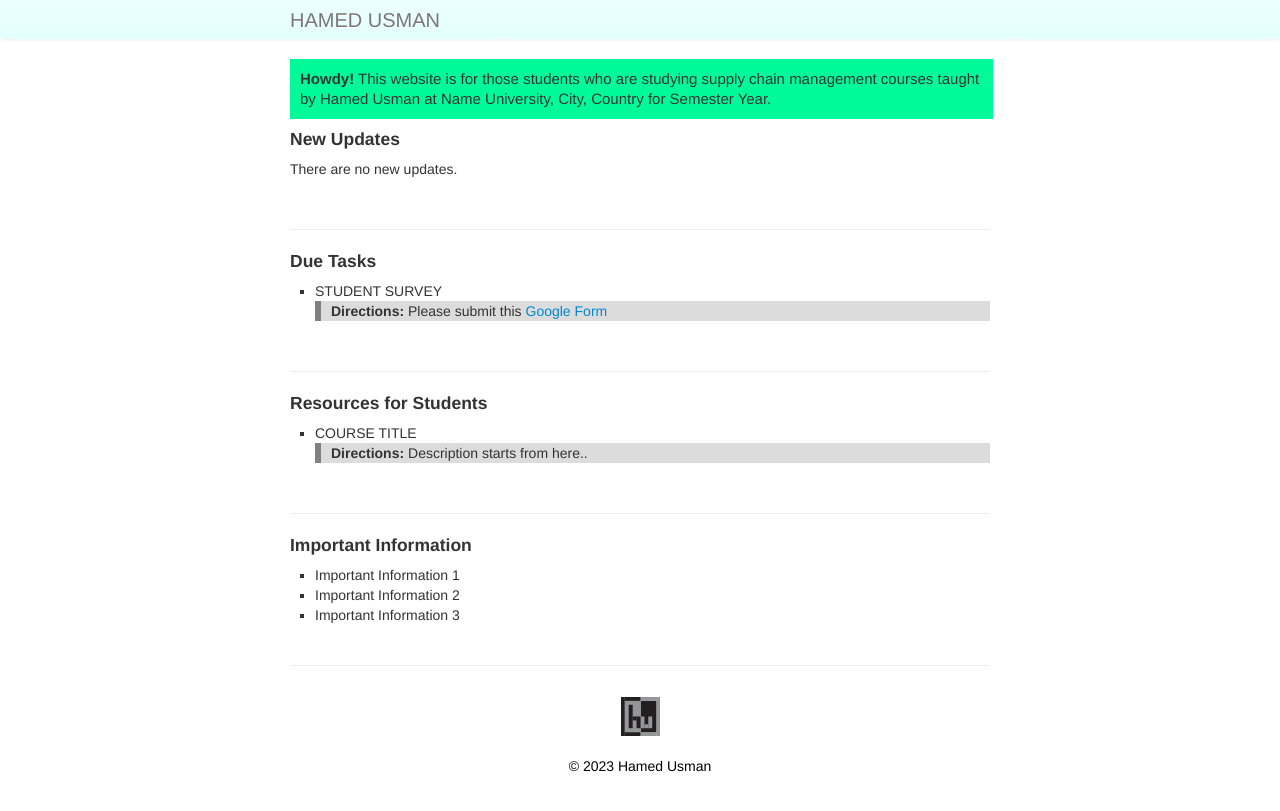
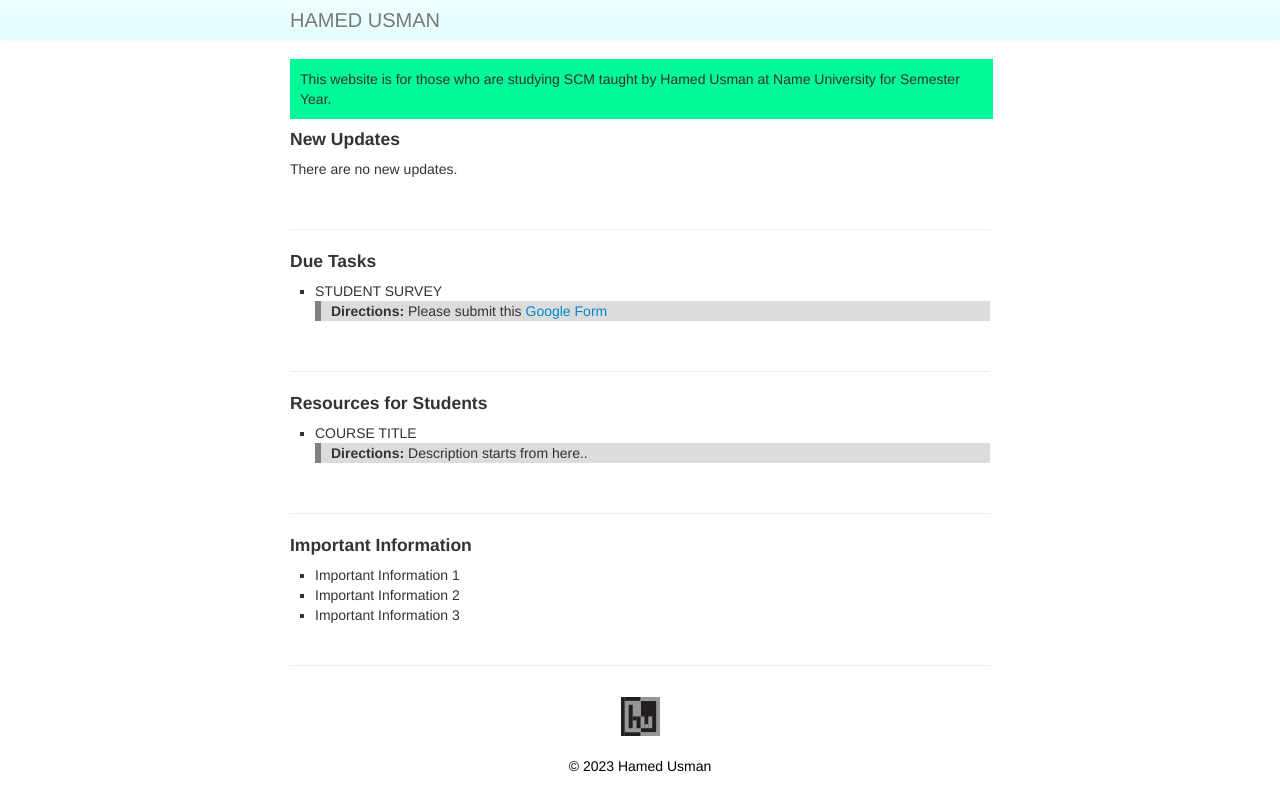
Before and after one commit to 101scm/101scm.github.io, a Jekyll site: the page built from index.md, in a window 1280 px wide. Shown: the top 811 px of the page. Built offline with Jekyll 4.4.1, drawn with Linux system fonts in a browser that asks for light colours.

Commit message:
Update index.md

```diff
--- a/index.md
+++ b/index.md
@@ -16,9 +16,9 @@ padding:10px;
 
 <div class="ex">
 
-<div style="text-align: left;font-size: 15px;">
+<div style="text-align: left;font-size: 14px;">
 
-<b>Howdy!</b> This website is for those students who are studying supply chain management courses taught by Hamed Usman at Name University, City, Country for Semester Year.
+This website is for those who are studying SCM taught by Hamed Usman at Name University for Semester Year.
 </div></div>
 
 <h4>New Updates</h4>
```
